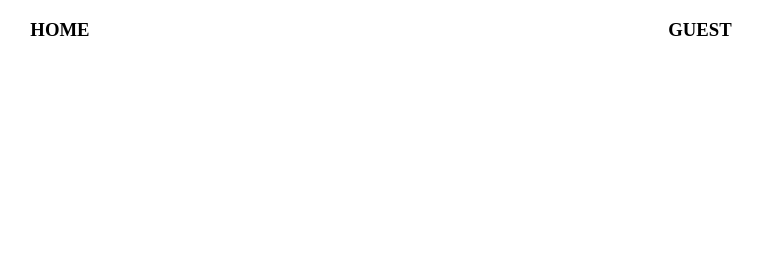
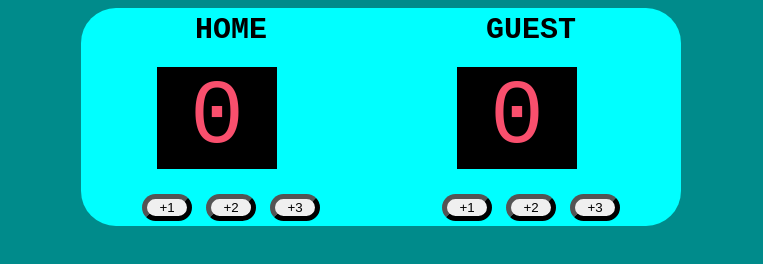
Before and after one commit to Darhaj345/scoreboard, a website built with Vite: page Scrim-s04k019/index.html in a window 1280 px wide. Shown: the whole page, without its empty margins (259-1022 px from the left). Built offline with nearby package versions, Linux system fonts and the light colour scheme.

Commit message:
Major functionality added
Added functionality

```diff
--- a/Scrim-s04k019/index.css
+++ b/Scrim-s04k019/index.css
@@ -1,8 +1,42 @@
 body {
-    margin: 0;
+    display: flex;
+    justify-content: center;
+    background: darkcyan;
 }
 
 .container {
+    border-radius: 35px;
+    background-color: aqua;
     display: flex;
     justify-content: space-around;
+    width: 600px;
 }
+
+
+button {
+    margin: 5px;
+    border-radius: 80px;
+    width: 50px;
+    border-width: 5px;
+}
+
+h3 {
+    font-family: 'Courier New', Courier, monospace;
+    font-size: 30px;
+    margin: 5px;
+    display: flex;
+    justify-content: center;
+}
+
+#hScore, #gScore {
+    display: flex;
+    justify-content: center;
+
+    color: #F94F6D;
+    background: black;
+
+    margin: 20px;
+    font-family: 'Courier New', Courier, monospace;
+    font-size: 90px;
+    width: 120px;
+}
--- a/Scrim-s04k019/index.html
+++ b/Scrim-s04k019/index.html
@@ -1,16 +1,51 @@
-<html>
-    <head>
+<!DOCTYPE html>
+<html lang="en">
+<head>
+    <meta charset="UTF-8">
+    <meta name="viewport" content="width=device-width, initial-scale=1.0">
         <link rel="stylesheet" href="index.css">
-    </head>
-    <body>
+    <title>Document</title>
+</head>
+
+<body>
         <div class="container">
+
+            <!-- Home Score -->
+
             <div>
                 <h3>HOME</h3>
+
+                <div id="home-score-container">
+                    <p id="hScore">0</p>
+                </div>
+
+                <div id="home-buttons">
+                    <button id="hButton1" onclick="hAdd1()">+1</button>
+                    <button id="hButton2" onclick="hAdd2()">+2</button>
+                    <button id="hButton3" onclick="hAdd3()">+3</button>
+                </div>
             </div>
+
+            <!-- Guest Score -->
+
             <div>
                 <h3>GUEST</h3>
+
+                <div id="guest-score-container">
+                    <p id="gScore">0</p>
+                </div>
+
+                <div id="guest-buttons">
+                    <button id="gButton1" onclick="gAdd1()">+1</button>
+                    <button id="gButton2" onclick="gAdd2()">+2</button>
+                    <button id="gButton3" onclick="gAdd3()">+3</button>
+                </div>
             </div>
+
         </div>
+
+        <!-- The compiler runs the program from top-to-bottom: does it matter where you put the links? -->
         <script src="index.js"></script>
-    </body>
+
+</body>
 </html>
--- a/Scrim-s04k019/index.js
+++ b/Scrim-s04k019/index.js
@@ -0,0 +1,37 @@
+// getElementById ONLY retrieves the element itself, not the content it stores.
+let hScore = document.getElementById("hScore");
+let gScore = document.getElementById("gScore");
+let homeScore = 0;
+let guestScore = 0;
+
+// Home Buttons
+function hAdd1() {
+    homeScore += 1;
+    hScore.textContent = homeScore;
+}
+
+function hAdd2() {
+    homeScore += 2;
+    hScore.textContent = homeScore;
+}
+
+function hAdd3() {
+    homeScore += 3;
+    hScore.textContent = homeScore;
+}
+
+// Away Buttons
+function gAdd1() {
+    guestScore += 1;
+    gScore.textContent = guestScore;
+}
+
+function gAdd2() {
+    guestScore += 2;
+    gScore.textContent = guestScore;
+}
+
+function gAdd3() {
+    guestScore += 3;
+    gScore.textContent = guestScore;
+}
```
